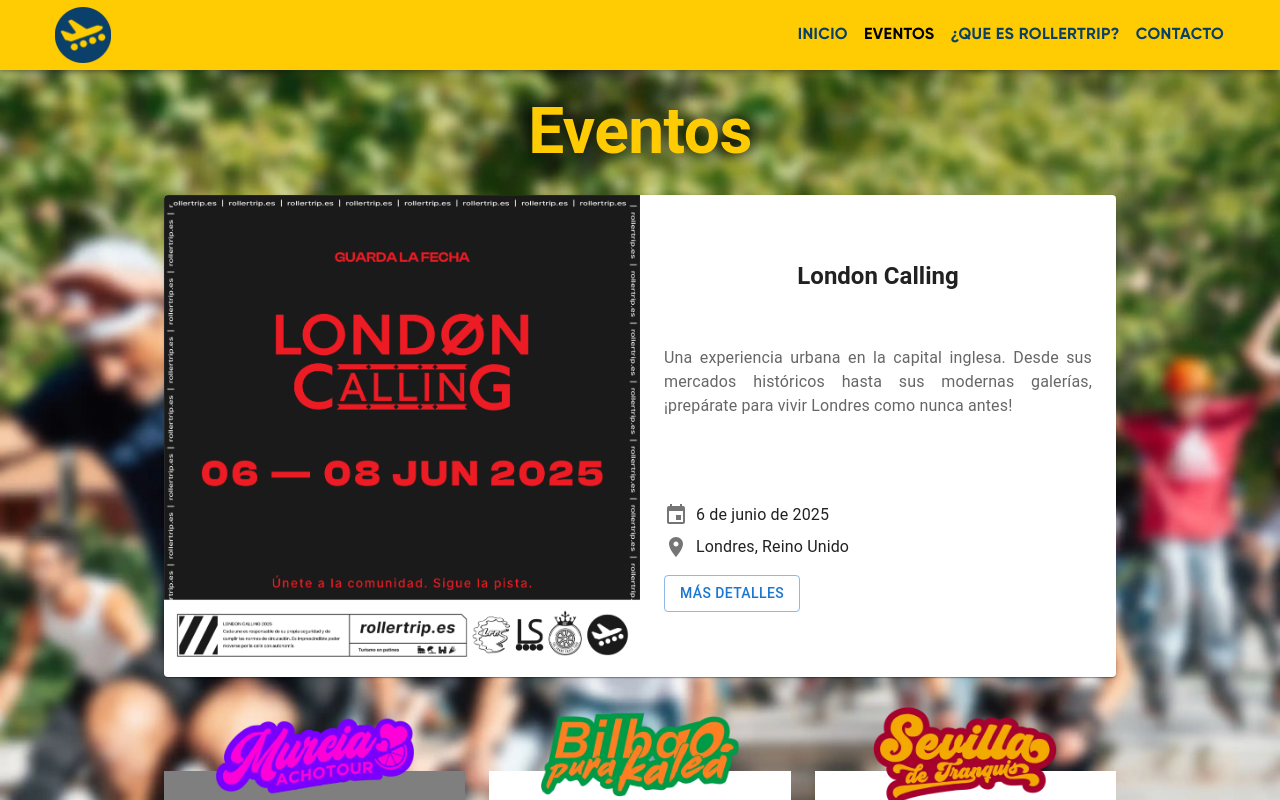
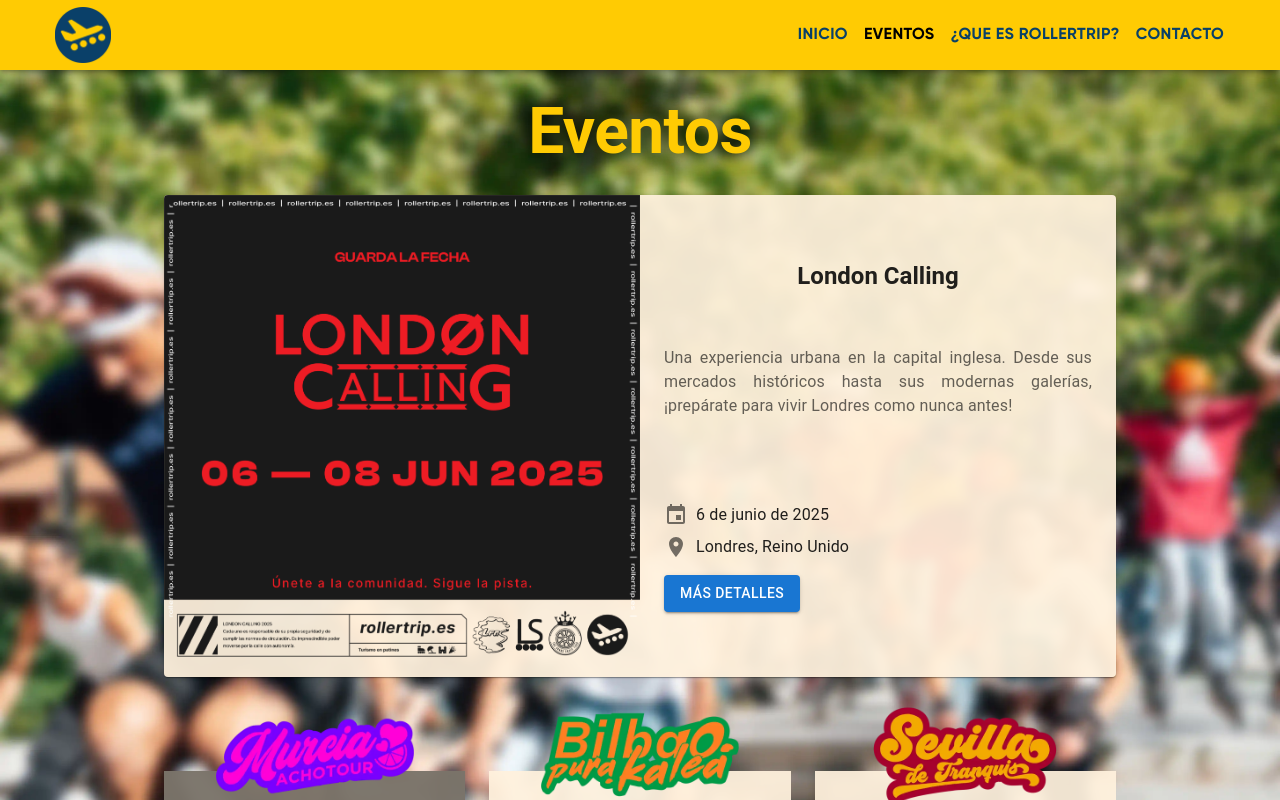
Before and after one commit to jesuseliasalba/rollertrip.es, a React (Vite) app: page /events in a window 1280 px wide. Shown: the top 800 px of the page. Built offline with nearby package versions, Linux system fonts and the light colour scheme.

Commit message:
Add London page and update Events component with navigation link and styling improvements

```diff
--- a/src/Pages/Events/Events.jsx
+++ b/src/Pages/Events/Events.jsx
@@ -10,6 +10,7 @@ import {
 } from "@mui/material";
 import EventIcon from "@mui/icons-material/Event";
 import PlaceIcon from "@mui/icons-material/Place";
+import { NavLink } from "react-router-dom";
 
 const events = [
   {
@@ -88,7 +89,14 @@ const Events = () => {
 
       {events.map((event, index) =>
         event.highlight ? (
-          <Card key={index} sx={{ mb: 3, padding: "0" }}>
+          <Card
+            key={index}
+            sx={{
+              mb: 3,
+              padding: "0",
+              backgroundColor: "var(--jea-color-tertiary)",
+            }}
+          >
             <CardContent
               sx={{
                 width: "100%",
@@ -151,7 +159,13 @@ const Events = () => {
                       <Typography>{event.location}</Typography>
                     </Box>
                     <Box mt={2} display="flex">
-                      <Button variant="outlined">Más detalles</Button>
+                      <Button
+                        variant="contained"
+                        component={NavLink}
+                        to="/london"
+                      >
+                        Más detalles
+                      </Button>
                     </Box>
                   </Box>
                 </Box>
@@ -197,9 +211,9 @@ const Events = () => {
                 </Box>
                 <CardContent
                   sx={{
-                    backgroundColor: "white",
                     paddingTop: 6,
                     position: "relative",
+                    backgroundColor: "var(--jea-color-tertiary)",
                   }}
                 >
                   <Typography
--- /dev/null
+++ b/src/Pages/London/London.jsx
@@ -0,0 +1,7 @@
+import React from "react";
+
+const London = () => {
+  return <div>Proximamente</div>;
+};
+
+export default London;
--- a/src/main.jsx
+++ b/src/main.jsx
@@ -8,6 +8,7 @@ import NotFound from "./Pages/NotFound/NotFound.jsx";
 import Events from "./Pages/Events/Events.jsx";
 import About from "./Pages/About/About.jsx";
 import Contact from "./Pages/Contact/Contact.jsx";
+import London from "./Pages/London/London.jsx";
 
 createRoot(document.getElementById("root")).render(
   <StrictMode>
@@ -18,6 +19,7 @@ createRoot(document.getElementById("root")).render(
           <Route path="events" element={<Events />} />
           <Route path="about" element={<About />} />
           <Route path="contact" element={<Contact />} />
+          <Route path="/london" element={<London />} />
           <Route path="*" element={<NotFound />} />
         </Route>
       </Routes>
```
Also changed, not shown: src/Pages/London/London.css (added).
